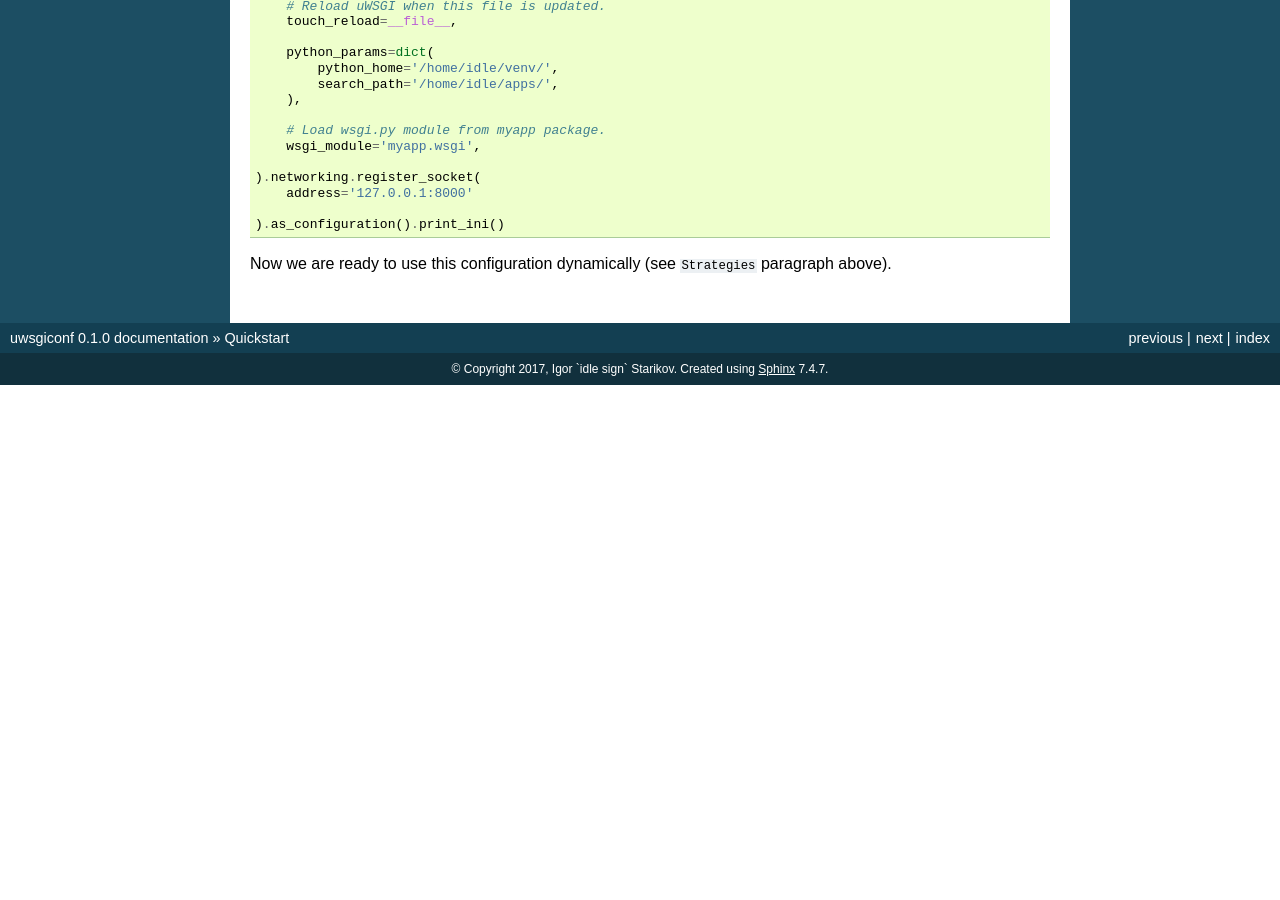
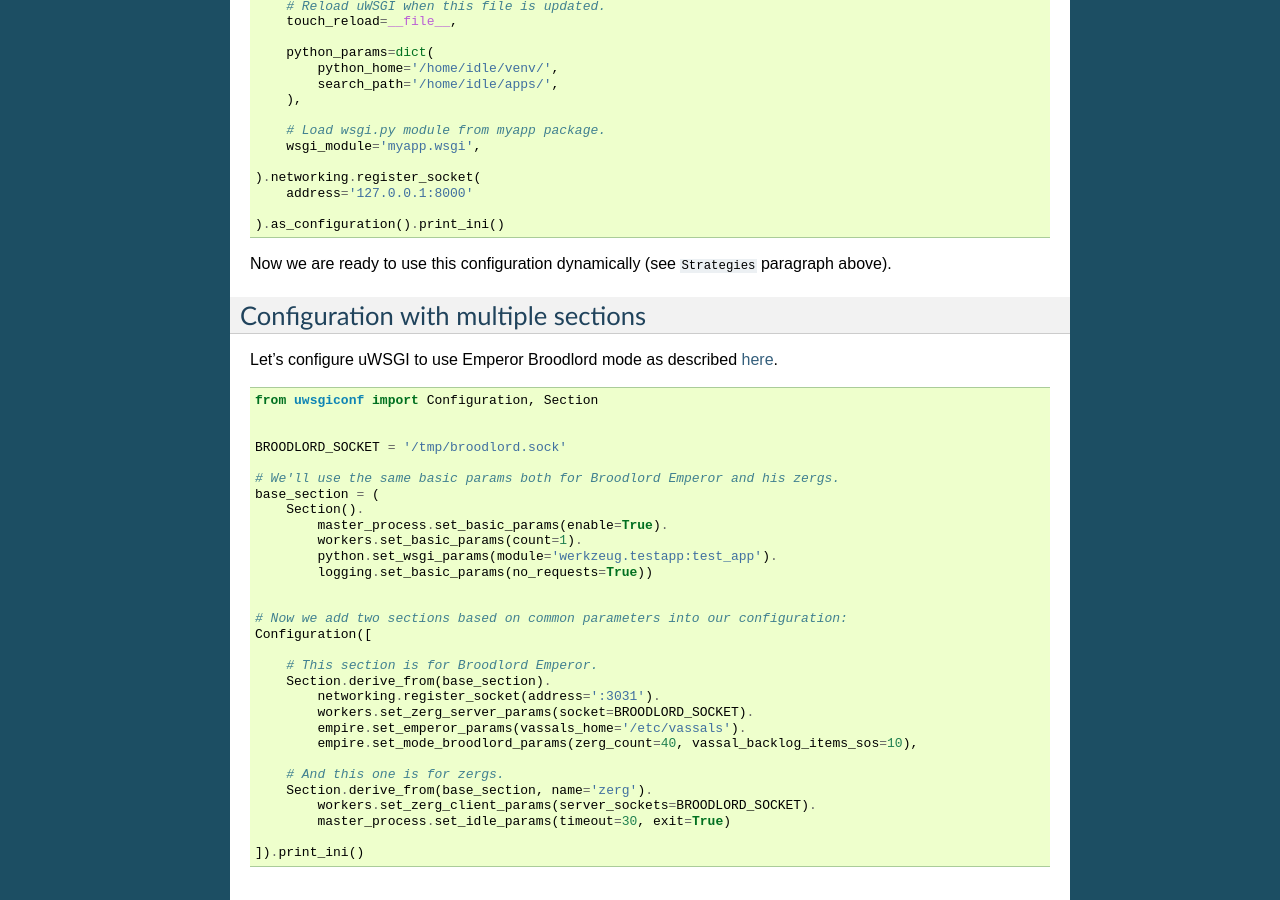
Before and after one commit to idlesign/uwsgiconf, a Sphinx documentation site: the page built from docs/source/quickstart.rst, in a window 1280 px wide and 900 px high, scrolled down 507 px. Built offline with Sphinx 7.4.7, drawn with Linux system fonts in a browser that asks for light colours; pages that are not in the unit, such as notebooks, are missing from menus; before the commit the page ends 900 px from its top, so only the background shows below that; some of the changed text lies outside the part shown.

Commit message:
Quickstart updated.

```diff
--- a/docs/source/quickstart.rst
+++ b/docs/source/quickstart.rst
@@ -14,8 +14,8 @@ Two main strategies to use **uwsgiconf**:
     uwsgi --ini 'exec://path/to/myconf.py'
 
 
-Using preset to run Python web application
-------------------------------------------
+Using a preset to run Python web application
+--------------------------------------------
 
 Let's make ``myconf.py``, enable its execution (``-x`` permission and ``#!``).
 
@@ -45,3 +45,45 @@ There we configure it using nice ``PythonSection`` preset to run our web app.
     ).as_configuration().print_ini()
 
 Now we are ready to use this configuration dynamically (see ``Strategies`` paragraph above).
+
+
+Configuration with multiple sections
+------------------------------------
+
+Let's configure uWSGI to use Emperor Broodlord mode as described here_.
+
+.. _here: http://uwsgi-docs.readthedocs.io/en/latest/Broodlord.html#a-simple-example
+
+
+.. code-block:: python
+
+    from uwsgiconf import Configuration, Section
+
+
+    BROODLORD_SOCKET = '/tmp/broodlord.sock'
+
+    # We'll use the same basic params both for Broodlord Emperor and his zergs.
+    base_section = (
+        Section().
+            master_process.set_basic_params(enable=True).
+            workers.set_basic_params(count=1).
+            python.set_wsgi_params(module='werkzeug.testapp:test_app').
+            logging.set_basic_params(no_requests=True))
+
+
+    # Now we add two sections based on common parameters into our configuration:
+    Configuration([
+
+        # This section is for Broodlord Emperor.
+        Section.derive_from(base_section).
+            networking.register_socket(address=':3031').
+            workers.set_zerg_server_params(socket=BROODLORD_SOCKET).
+            empire.set_emperor_params(vassals_home='/etc/vassals').
+            empire.set_mode_broodlord_params(zerg_count=40, vassal_backlog_items_sos=10),
+
+        # And this one is for zergs.
+        Section.derive_from(base_section, name='zerg').
+            workers.set_zerg_client_params(server_sockets=BROODLORD_SOCKET).
+            master_process.set_idle_params(timeout=30, exit=True)
+
+    ]).print_ini()
```
